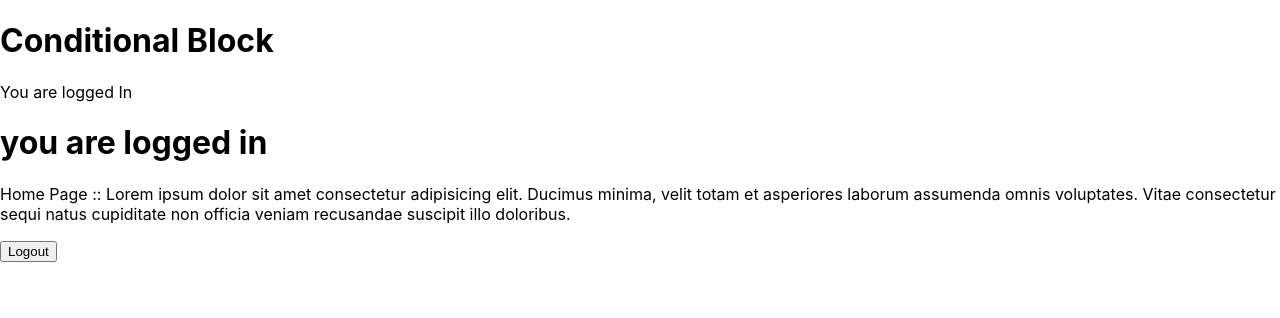
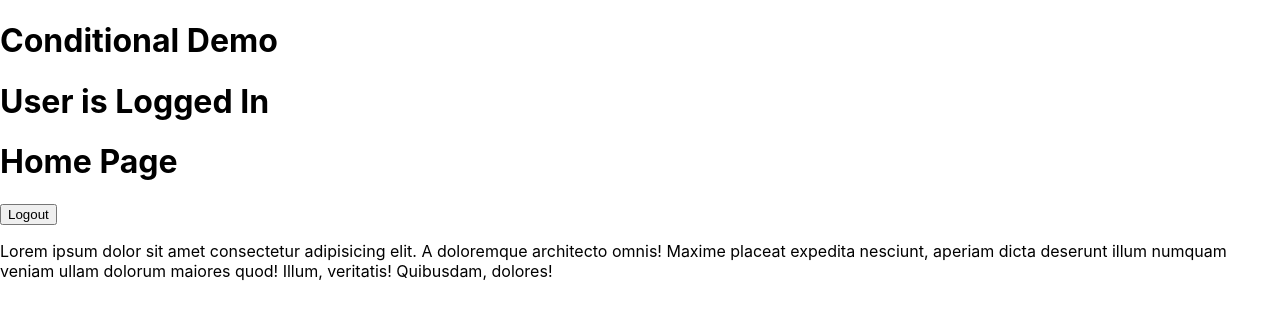
Before and after one commit to dac-2022/day18-my-react-app, a React (Create React App) app: page / in a window 1280 px wide. Both pictures are taken after a click on the button "Login". Shown: the top 318 px of the page. Built offline with nearby package versions, Linux system fonts and the light colour scheme.

Commit message:
login and loguout componetnt.

```diff
--- a/src/App.js
+++ b/src/App.js
@@ -2,49 +2,51 @@ import { useState } from "react";
 
 function App() {
   let [login, setLogin] = useState(false);
-
-  const changeLoginStatus = () => {
-    /*if (login) {
-      setLogin(false);
-    } else {
-      setLogin(true);
-    }*/
-    login ? setLogin(false) : setLogin(true);
-  };
-
   return (
     <div>
-      <h1>Conditional Block</h1>
-
-      {login ? "You are logged In" : "Please Login!"}
-      {login ? <h1>you are logged in</h1> : <h1>Please Login!</h1>}
-
-      {/** IF  */}
-      {!login && (
-        <div>
-          <p>
-            Login Page. Please login with your creedntials. ELse create an
-            Account wiht us.
-          </p>
-          <input type="button" value="Login" onClick={changeLoginStatus} />
-        </div>
-      )}
-
-      {/** IF */}
-      {login && (
-        <div>
-          <p>
-            Home Page :: Lorem ipsum dolor sit amet consectetur adipisicing
-            elit. Ducimus minima, velit totam et asperiores laborum assumenda
-            omnis voluptates. Vitae consectetur sequi natus cupiditate non
-            officia veniam recusandae suscipit illo doloribus.
-          </p>
-
-          <input type="button" value="Logout" onClick={changeLoginStatus} />
-        </div>
+      <h1>Conditional Demo</h1>
+      {login ? (
+        <LoggedInUser setLogin={setLogin} />
+      ) : (
+        <NotLoggedInUser setLogin={setLogin} />
       )}
     </div>
   );
 }
 
+function LoggedInUser({ setLogin }) {
+  const changeLoginStatus = () => {
+    setLogin(false);
+  };
+
+  return (
+    <div>
+      <h1>User is Logged In</h1>
+
+      <h1>Home Page</h1>
+      <input type="button" value="Logout" onClick={changeLoginStatus} />
+      <p>
+        Lorem ipsum dolor sit amet consectetur adipisicing elit. A doloremque
+        architecto omnis! Maxime placeat expedita nesciunt, aperiam dicta
+        deserunt illum numquam veniam ullam dolorum maiores quod! Illum,
+        veritatis! Quibusdam, dolores!
+      </p>
+    </div>
+  );
+}
+
+function NotLoggedInUser({ setLogin }) {
+  const changeLoginStatus = () => {
+    setLogin(true);
+  };
+
+  return (
+    <div>
+      <h1>User is Not Logged In</h1>
+      <h1>Login Page</h1>
+      <input type="button" value="Login" onClick={changeLoginStatus} />
+    </div>
+  );
+}
+
 export default App;
```
